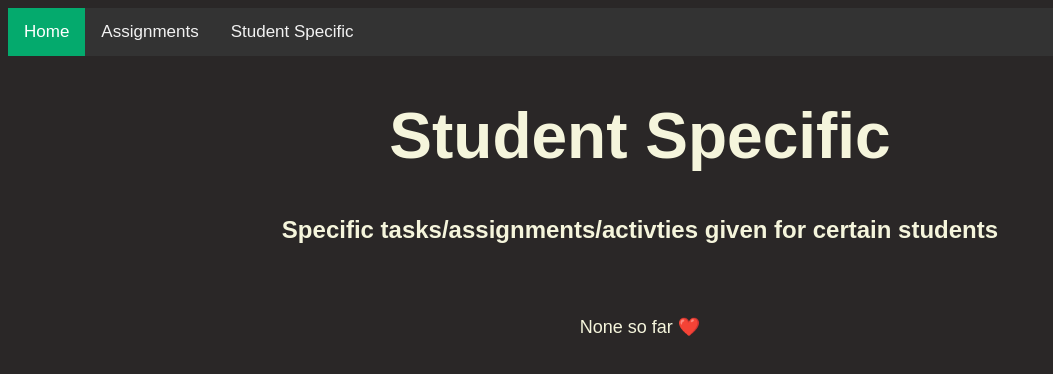
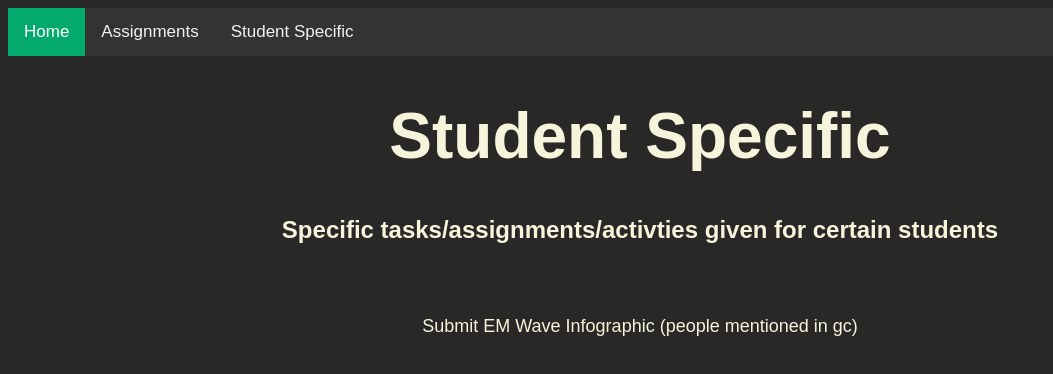
Before and after one commit to CubeOfJazz/LewisAssignments, a plain HTML site: page StudentSpecific.html in a window 1280 px wide. Shown: the whole page, without its empty margins (0-1053 px from the left). Drawn offline with Linux system fonts and the light colour scheme.

Commit message:
Add files via upload

```diff
--- a/StudentSpecific.html
+++ b/StudentSpecific.html
@@ -19,6 +19,8 @@
     </h2>
     <br>
     <br>
-    <p><center id="list">None so far ❤️</center></p>
+    <p><center id="list">
+        Submit EM Wave Infographic (people mentioned in gc)
+    </center></p>
 </body>
 </html>
```
Also changed, not shown: index.html (+2 -1 lines).
